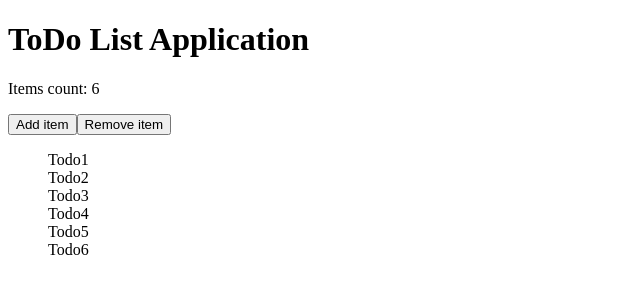
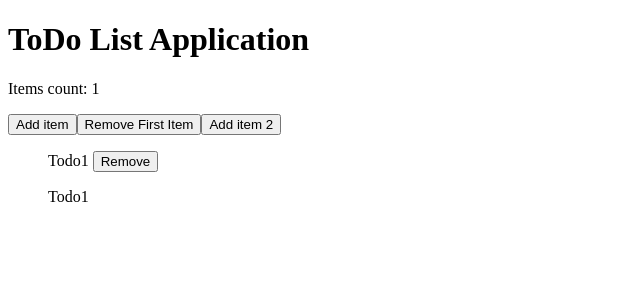
Before and after one commit to vblaskovics/AngularAkademia2022, an Angular app in the folder todo-app/: page / in a window 1280 px wide. Both pictures are taken after a click on the button "Add item". Shown: the top 300 px of the page, without its empty margins (0-640 px from the left). Built offline with nearby package versions, Linux system fonts and the light colour scheme.

Commit message:
Advanced tasks made

```diff
--- a/todo-app/src/app/todo-list/todo-list.component.css
+++ b/todo-app/src/app/todo-list/todo-list.component.css
@@ -1,3 +1,11 @@
 li {
     list-style-type: none;
 }
+
+.color-grey {
+  background-color: grey;
+}
+
+.color-red {
+  background-color: red;
+}
--- a/todo-app/src/app/todo-list/todo-list.component.html
+++ b/todo-app/src/app/todo-list/todo-list.component.html
@@ -1,16 +1,28 @@
 <p>Items count: {{ items.length }}</p>  <!-- javascript expression {{ }}-->
 
 <button (click)="addItem()">Add item</button>
-<button (click)="removeItem()">Remove item</button>
+<button (click)="removeFirstItem()">Remove First Item</button>
+<button (click)="addItemTwo()">Add item 2</button>
 
 <ul>
     <li *ngFor="let item of items">
       {{ item }}
+      <button (click)="removeAnyItem(item)">Remove</button>
     </li>
-    <!-- <button
-      *ngFor="let item of items"
-      (click)="">
-      Remove this item
-    </button> -->
-    <p></p>
 </ul>
+
+<ul>
+  <ng-container *ngFor="let item of items, let i = index">
+    <li *ngIf="(i + 1) % 2 === 0">{{ item }}</li>
+  </ng-container>
+</ul>
+
+<ul>
+  <ng-container *ngFor="let item of items, let i = index">
+    <li
+      [class.color-grey]="(i + 1) % 2 === 0"
+      [class.color-red]="items.length > 8"
+      [class.bold]=""
+    >{{ item }}</li>
+  </ng-container>
+</ul>
--- a/todo-app/src/app/todo-list/todo-list.component.ts
+++ b/todo-app/src/app/todo-list/todo-list.component.ts
@@ -9,10 +9,13 @@ export class TodoListComponent implements OnInit {
 
   // itemsCount: number;
   items: string [];
+  serial: number;
 
   constructor() {
-    this.items = ["Todo1", "Todo2", "Todo3", "Todo4", "Todo5"];
+    this.items = [];
+    this.serial = 0;
   }
+
 
   get itemsCount(): number {
     return this.items.length;
@@ -21,17 +24,31 @@ export class TodoListComponent implements OnInit {
   ngOnInit(): void {
   }
 
-  addItem(): void {
-    this.items.push("Todo" + (this.itemsCount + 1));
+  addItem(): any {
+    this.serial ++;
+    this.items.push("Todo" + this.serial);
   }
 
-  removeItem(): void {
-    const remove = document.querySelector("li");
-    remove?.remove()
+  removeFirstItem(): void {
+    this.items.shift();
+
   }
 
-  /* serialNumber(): void {
+  removeAnyItem(item: string): void {
+    const index = this.items.indexOf(item);
+    this.items.splice(index, 1);
+  }
 
+  addItemTwo(): void {
+
+  }
+
+
+  /* primeNumber(): number {
+    let numbers = 0;
+    for(let i = 1; i <= this.items.length; i++) {
+
+    }
   } */
 
 }
```
